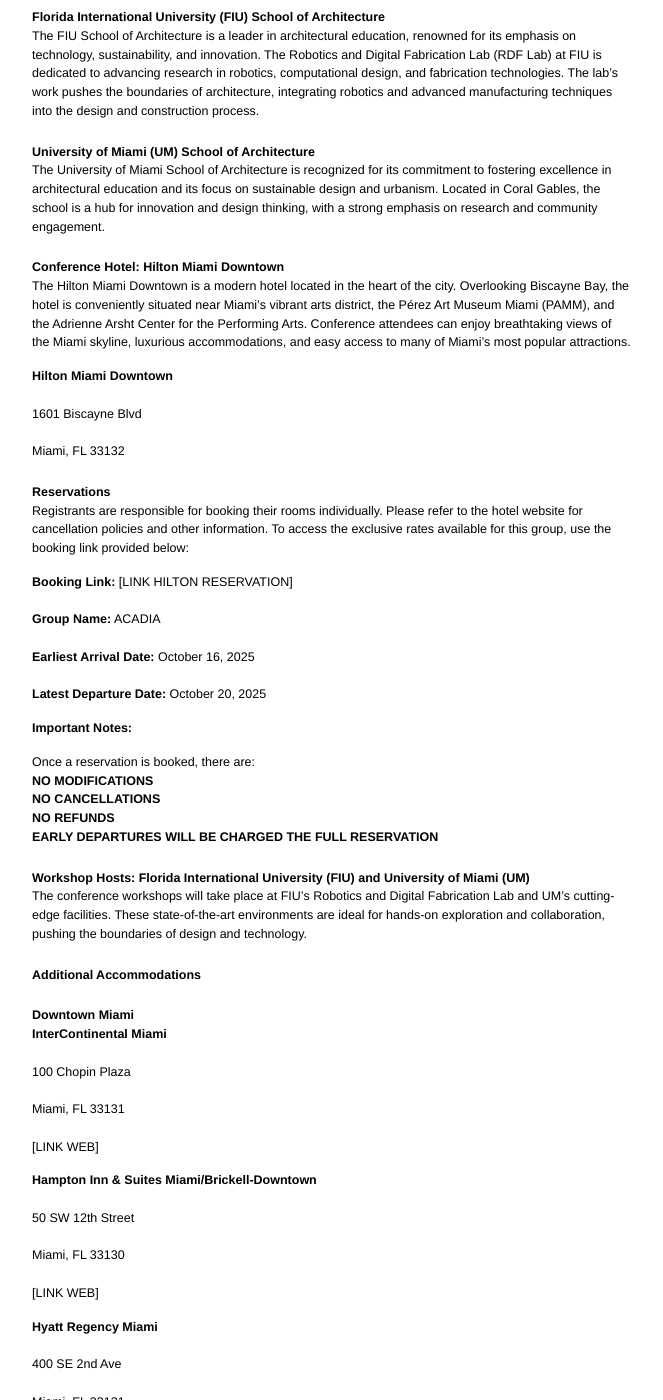
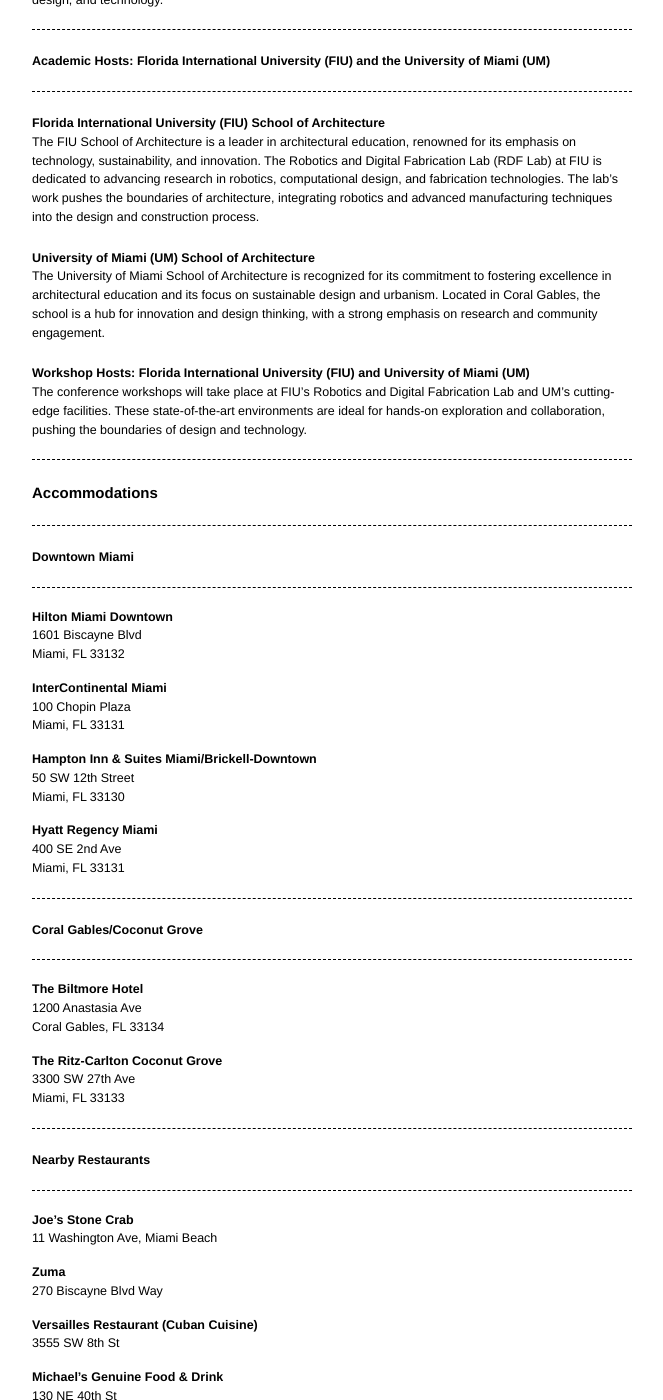
Before and after one commit to acadia2025/website, a Jekyll site: the page built from miami.md, in a window 1280 px wide and 1400 px high, scrolled down 337 px. Shown: the whole window, without its empty margins (308-971 px from the left). Built offline with Jekyll 4.4.1, drawn with Linux system fonts in a browser that asks for light colours; some of the changed text lies outside the part shown.

Commit message:
edited local

```diff
--- a/miami.md
+++ b/miami.md
@@ -3,131 +3,101 @@
 layout: page
 permalink: /miami
 ---
-
+---
 # Conference City: Miami
-
+---
 The 2025 ACADIA conference will take place in Miami, Florida. Miami is a vibrant, diverse, and rapidly growing city, often referred to as the "Gateway to the Americas." Known for its iconic Art Deco architecture, stunning beaches, and thriving arts and cultural scene, Miami is also a hub for innovation in technology and design. The conference will highlight Miami's unique position as a crossroads of cultures and a center for cutting-edge architectural research and practice.
 
 The academic hosts for ACADIA 2025 are Florida International University and the University of Miami. Both institutions provide an inspiring environment for innovation and collaboration in the fields of architecture, design, and technology.
 
+---
 ## Academic Hosts: Florida International University (FIU) and the University of Miami (UM)
-
+---
 ### Florida International University (FIU) School of Architecture
 The FIU School of Architecture is a leader in architectural education, renowned for its emphasis on technology, sustainability, and innovation. The Robotics and Digital Fabrication Lab (RDF Lab) at FIU is dedicated to advancing research in robotics, computational design, and fabrication technologies. The lab's work pushes the boundaries of architecture, integrating robotics and advanced manufacturing techniques into the design and construction process.
 
 ### University of Miami (UM) School of Architecture
+
 The University of Miami School of Architecture is recognized for its commitment to fostering excellence in architectural education and its focus on sustainable design and urbanism. Located in Coral Gables, the school is a hub for innovation and design thinking, with a strong emphasis on research and community engagement.
 
-## Conference Hotel: Hilton Miami Downtown
-
-The Hilton Miami Downtown is a modern hotel located in the heart of the city. Overlooking Biscayne Bay, the hotel is conveniently situated near Miami's vibrant arts district, the Pérez Art Museum Miami (PAMM), and the Adrienne Arsht Center for the Performing Arts. Conference attendees can enjoy breathtaking views of the Miami skyline, luxurious accommodations, and easy access to many of Miami's most popular attractions.
-
-**Hilton Miami Downtown**
-1601 Biscayne Blvd
-Miami, FL 33132
-
-### Reservations
-
-Registrants are responsible for booking their rooms individually. Please refer to the hotel website for cancellation policies and other information. To access the exclusive rates available for this group, use the booking link provided below:
-
-**Booking Link:** [LINK HILTON RESERVATION]
-**Group Name:** ACADIA
-**Earliest Arrival Date:** October 16, 2025
-**Latest Departure Date:** October 20, 2025
-
-**Important Notes:**
-- Once a reservation is booked, there are:
-  - **NO MODIFICATIONS**
-  - **NO CANCELLATIONS**
-  - **NO REFUNDS**
-  - **EARLY DEPARTURES WILL BE CHARGED THE FULL RESERVATION**
 
 ## Workshop Hosts: Florida International University (FIU) and University of Miami (UM)
 
 The conference workshops will take place at FIU's Robotics and Digital Fabrication Lab and UM's cutting-edge facilities. These state-of-the-art environments are ideal for hands-on exploration and collaboration, pushing the boundaries of design and technology.
 
-## Additional Accommodations
+-----
+# Accommodations
+-----
+## Downtown Miami
+---
 
-### Downtown Miami
+- **Hilton Miami Downtown**
+1601 Biscayne Blvd
+Miami, FL 33132
+
 - **InterContinental Miami**
-  100 Chopin Plaza
-  Miami, FL 33131
-  [LINK WEB]
+100 Chopin Plaza
+Miami, FL 33131
+
 
 - **Hampton Inn & Suites Miami/Brickell-Downtown**
-  50 SW 12th Street
-  Miami, FL 33130
-  [LINK WEB]
+50 SW 12th Street
+Miami, FL 33130
 
 - **Hyatt Regency Miami**
-  400 SE 2nd Ave
-  Miami, FL 33131
-  [LINK WEB]
+400 SE 2nd Ave
+Miami, FL 33131
 
+---
 ### Coral Gables/Coconut Grove
+---
 - **The Biltmore Hotel**
-  1200 Anastasia Ave
-  Coral Gables, FL 33134
-  [LINK WEB]
+1200 Anastasia Ave
+Coral Gables, FL 33134
 
 - **The Ritz-Carlton Coconut Grove**
-  3300 SW 27th Ave
-  Miami, FL 33133
-  [LINK WEB]
+3300 SW 27th Ave
+Miami, FL 33133
 
+---
 ## Nearby Restaurants
-
+---
 - **Joe’s Stone Crab**
   11 Washington Ave, Miami Beach
-  [LINK WEB]
 
 - **Zuma**
   270 Biscayne Blvd Way
-  [LINK WEB]
+
 
 - **Versailles Restaurant (Cuban Cuisine)**
   3555 SW 8th St
-  [LINK WEB]
 
 - **Michael's Genuine Food & Drink**
   130 NE 40th St
-  [LINK WEB]
 
 - **Cvi.Che 105 (Peruvian Cuisine)**
   105 NE 3rd Ave
-  [LINK WEB]
 
+---
 ## Additional Sights
+---
+- **Perez Art Museum Miami (PAMM)**
+- **Vizcaya Museum and Gardens**
+- **Little Havana**
+- **Wynwood Walls**
+- **Everglades National Park**
+- **Miami Design District**
+- **1111 Lincoln Road**
 
-- **Perez Art Museum Miami (PAMM)**
-  [LINK WEB]
-
-- **Vizcaya Museum and Gardens**
-  [LINK WEB]
-
-- **Little Havana**
-  [LINK WEB]
-
-- **Wynwood Walls**
-  [LINK WEB]
-
-- **Everglades National Park**
-  [LINK WEB]
-
-- **Miami Design District**
-  [LINK WEB]
-
-- **1111 Lincoln Road**
-  Designed by Herzog & de Meuron, this parking structure in Miami Beach is a unique architectural landmark that combines retail, event space, and parking in an open-air design.
-  [LINK WEB]
-
+---
 ## Transportation
-
+---
 Miami International Airport (MIA) is a major hub with access to public transportation, ride-sharing services like Uber and Lyft, and official taxis. The Metrorail Orange Line connects the airport to Downtown Miami, and the cost is $2.25 per fare. Public transport options within Miami include the Metrobus, Metromover, and Brightline train for intercity travel.
 
 It is generally recommended to use ride-sharing services or taxis when traveling at night or outside of central Miami.
 
+---
 ## Suggested Reading
-
+---
 - “Miami Modern Metropolis: Paradise and Paradox in Midcentury Architecture and Planning” by Allan T. Shulman
 - “The New Miami: How a Tropical Frontier City Became an International Crossroads” by Arva Moore Parks
```
